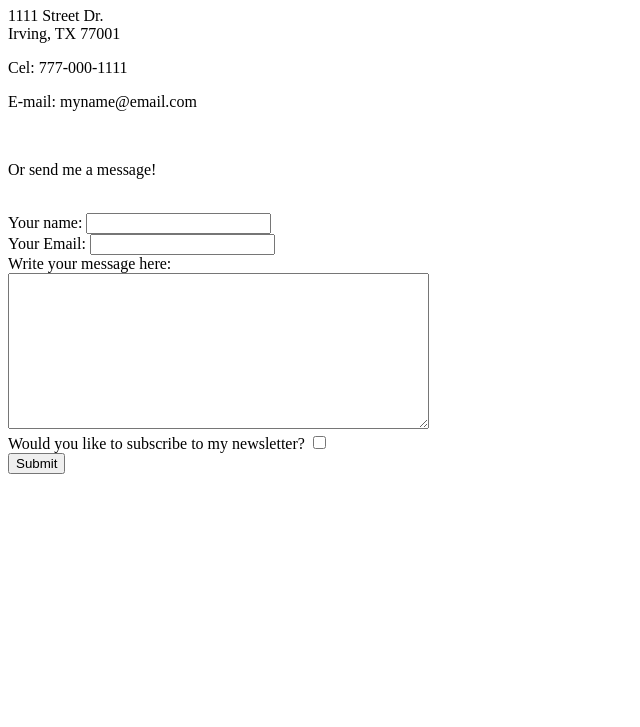
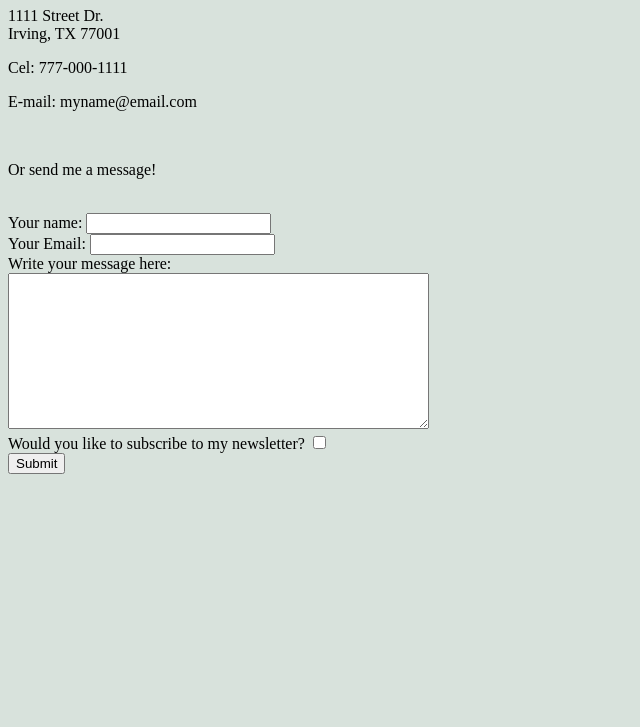
Before and after one commit to AdrianPVC/cv, a plain HTML site: page contact-me.html in a window 1280 px wide. Shown: the part 73-800 px from the top of the page, without its empty margins (0-640 px from the left). Drawn offline with Linux system fonts and the light colour scheme.

Commit message:
Added link to styles.css

```diff
--- a/contact-me.html
+++ b/contact-me.html
@@ -2,7 +2,8 @@
 <html lang="en" dir="ltr">
   <head>
     <meta charset="utf-8">
-    <title></title>
+    <link rel="stylesheet" href="css/styles.css">
+    <title>Contact Me</title>
   </head>
   <body>
     <h1>My Contact Details</h1>
```
